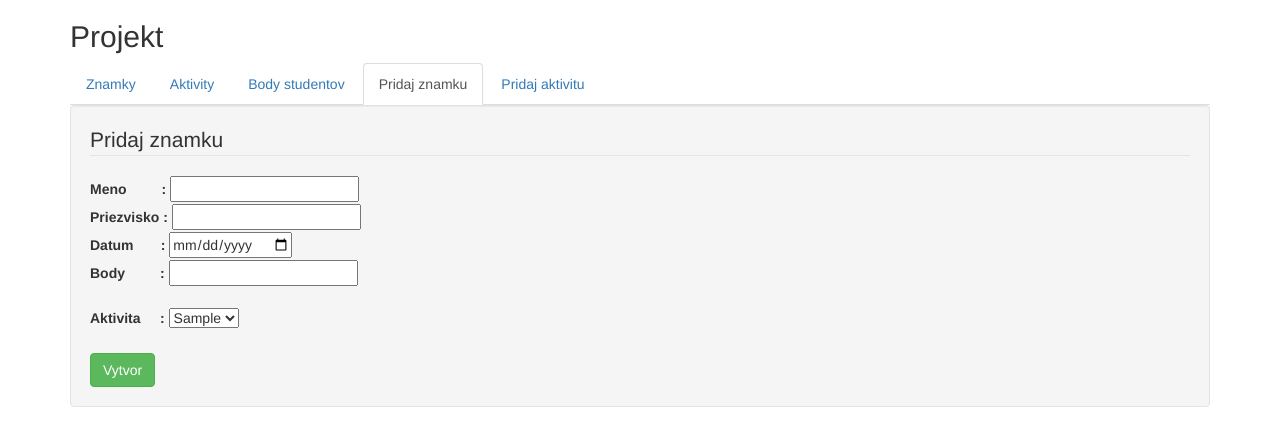
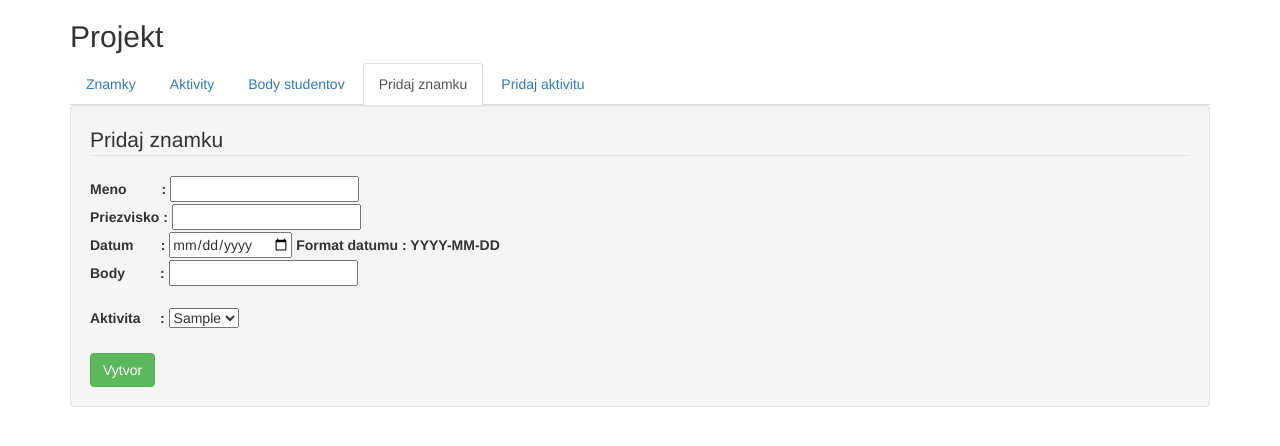
Before and after one commit to 183h/codeigniter-simple-app, a CodeIgniter app: page /database/ in a window 1280 px wide, after a click on "Pridaj znamku". Shown: the top 446 px of the page. Run offline with CodeIgniter, Linux system fonts and the light colour scheme; tables that the repository leaves empty hold one stand-in row (values such as "Sample post").

Commit message:
added label with date format to date inputs

```diff
--- a/application/views/grade_update.php
+++ b/application/views/grade_update.php
@@ -29,6 +29,7 @@ defined('BASEPATH') OR exit('No direct script access allowed');
 
                 	<label class="control-label" for="date">Datum&nbsp&nbsp&nbsp&nbsp&nbsp&nbsp&nbsp:</label>
                 	<input type="date" name="date" id="datepicker" class="required" required="required" required pattern="[0-9]{4}-[0-1][0-9]-[0-3][0-9]" value="<?php echo $queryGrade[0]->datum?>">
+                  <label class="control-label" for="date">Format datumu : YYYY-MM-DD</label>
   					<br>
 
   					<label class="control-label" for="points">Body&nbsp&nbsp&nbsp&nbsp&nbsp&nbsp&nbsp&nbsp&nbsp:</label>
--- a/application/views/welcome_message.php
+++ b/application/views/welcome_message.php
@@ -93,6 +93,7 @@ defined('BASEPATH') OR exit('No direct script access allowed');
 
                 	<label class="control-label" for="date">Datum&nbsp&nbsp&nbsp&nbsp&nbsp&nbsp&nbsp:</label>
                 	<input type="date" name="date" id="date" class="required" required="required" required pattern="[0-9]{4}-[0-1][0-9]-[0-3][0-9]">
+                	<label class="control-label" for="date">Format datumu : YYYY-MM-DD</label>
   					<br>
 
   					<label class="control-label" for="points">Body&nbsp&nbsp&nbsp&nbsp&nbsp&nbsp&nbsp&nbsp&nbsp:</label>
```
